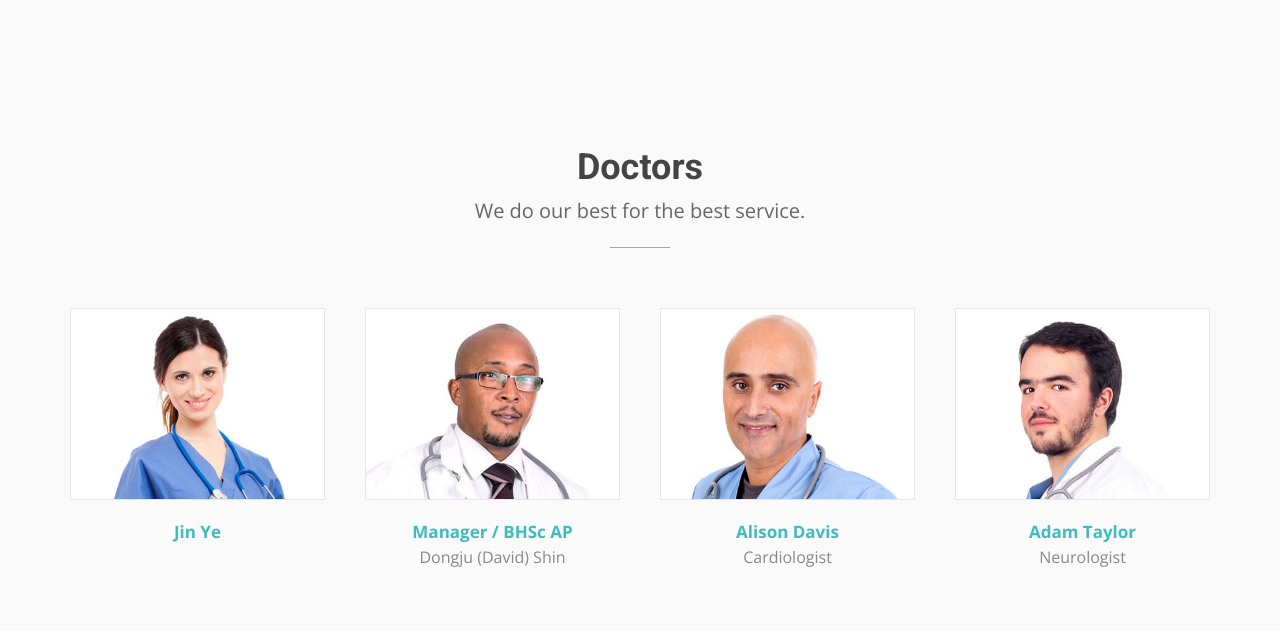
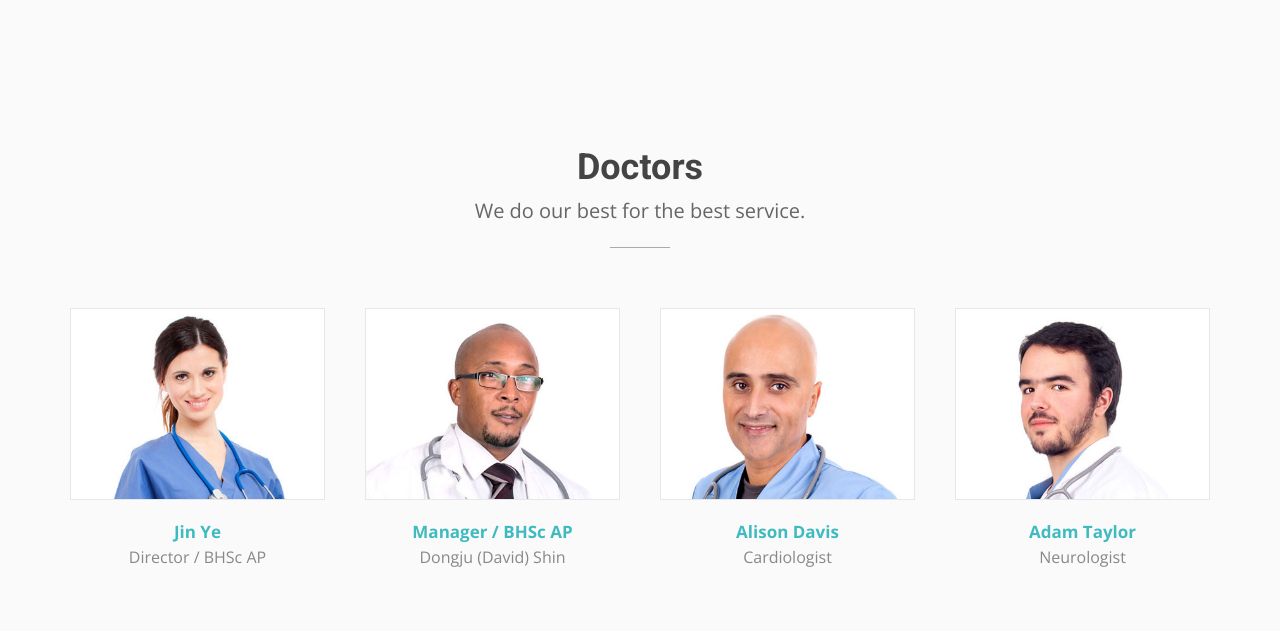
Before and after one commit to myunghwapark/yesAcupucture, a PHP site: page / in a window 1280 px wide. Shown: the part 2208-2840 px from the top of the page. Run offline with PHP 8.4, Linux system fonts and the light colour scheme; data that the repository does not hold is empty.

Commit message:
Fixing error

```diff
--- a/index.php
+++ b/index.php
@@ -212,7 +212,7 @@
                       </div>
                     </div>
                   </div>
-                  <div class="cbp-l-grid-team-name" data-tag="director_name"></a>
+                  <div class="cbp-l-grid-team-name" data-tag="director_name"></div>
                   <div class="cbp-l-grid-team-position" data-tag="director_title"></div>
                 </li>
                 <li class="cbp-item cardiologist">
```
